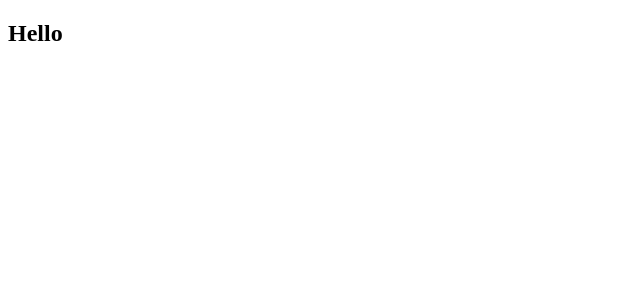
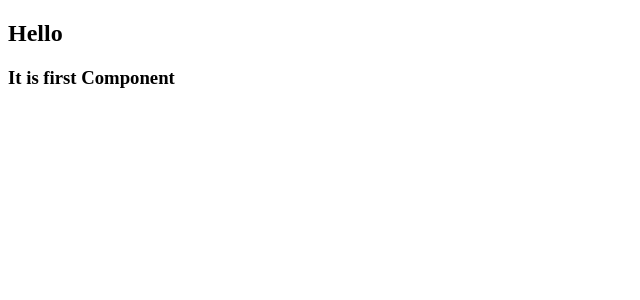
Before and after one commit to ggc1412/movie_app_2020, a React (Create React App) app: page / in a window 1280 px wide. Shown: the top 300 px of the page, without its empty margins (0-640 px from the left). Built offline with nearby package versions, Linux system fonts and the light colour scheme.

Commit message:
:heavy_plus_sign:first Component

```diff
--- a/src/App.js
+++ b/src/App.js
@@ -1,9 +1,11 @@
 import React from "react";
+import First from "./First";
 
 function App() {
   return (
     <div>
       <h2>Hello</h2>
+      <First />
     </div>
   );
 }
--- /dev/null
+++ b/src/First.js
@@ -0,0 +1,10 @@
+import React from "react";
+// JSX를 사용하기 위해 React를 import 한다.
+// JSX는 javascript 안의 HTML 형태
+// React에서 Component를 사용해서 HTML를 작성하기 위해 사용한다.
+
+function First() {
+    return <h3>It is first Component</h3>;
+}
+
+export default First;
```
